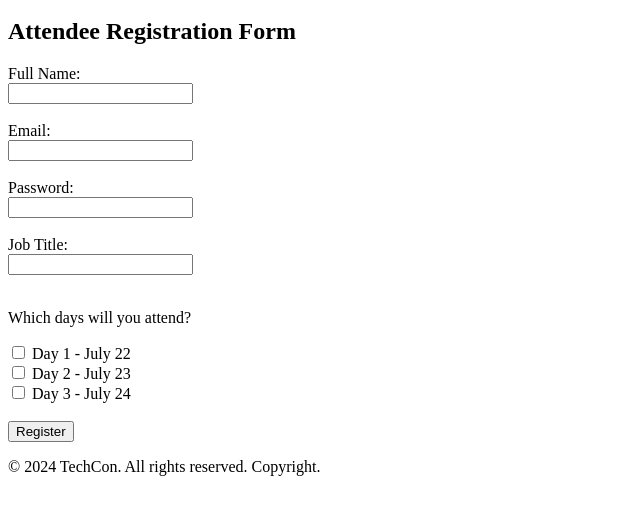
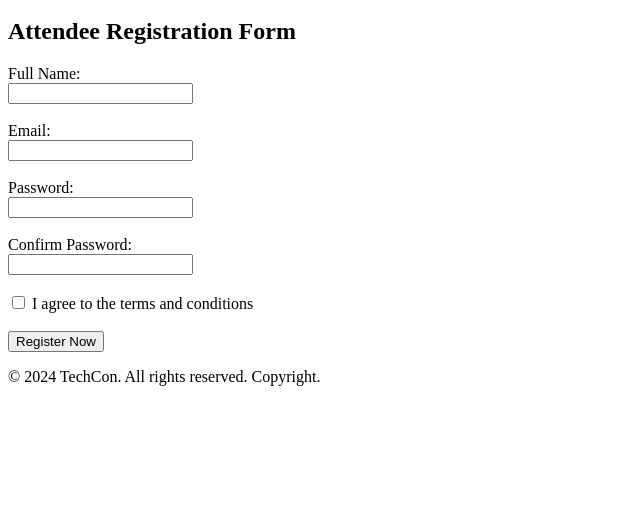
Before and after one commit to Dice-254/TechCon_HTML, a plain HTML site: page techcon_website/register.html in a window 1280 px wide. Shown: the part 154-668 px from the top of the page, without its empty margins (0-640 px from the left). Drawn offline with Linux system fonts and the light colour scheme.

Commit message:
Add confirm password and terms checkbox to register page

```diff
--- a/techcon_website/register.html
+++ b/techcon_website/register.html
@@ -32,21 +32,15 @@
   <label for="password">Password:</label><br />
   <input type="password" id="password" name="password" required /><br /><br />
 
-      <label for="job">Job Title:</label><br />
-      <input type="text" id="job" name="job" /><br /><br />
+  <label for="confirm_password">Confirm Password:</label><br />
+  <input type="password" id="confirm_password" name="confirm_password" required /><br /><br />
 
-      <p>Which days will you attend?</p>
-      <input type="checkbox" id="day1" name="days[]" value="Day 1" />
-      <label for="day1">Day 1 - July 22</label><br />
+  <input type="checkbox" id="terms" name="terms" required />
+  <label for="terms">I agree to the terms and conditions</label><br /><br />
 
-      <input type="checkbox" id="day2" name="days[]" value="Day 2" />
-      <label for="day2">Day 2 - July 23</label><br />
+  <button type="submit">Register Now</button>
+</form>
 
-      <input type="checkbox" id="day3" name="days[]" value="Day 3" />
-      <label for="day3">Day 3 - July 24</label><br /><br />
-
-      <input type="submit" value="Register" />
-    </form>
   </main>
 
   <!-- Footer -->
```
Lines whose indentation alone changed are shown as unchanged.
